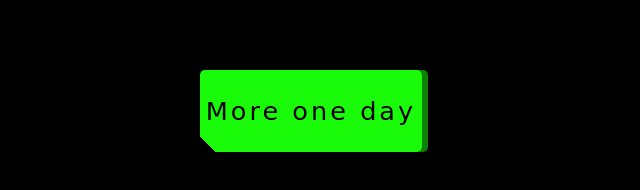
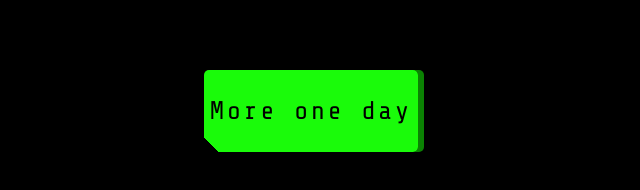
Before and after one commit to matheusz-nied/count-100-days-of-code, a plain HTML site: page index.html in a window 1280 px wide. Shown: the part 400-590 px from the top of the page, 329-969 px from the left. Drawn offline with nearby package versions, Linux system fonts and the light colour scheme.

Commit message:
100 Days of Code

```diff
--- a/style.scss
+++ b/style.scss
@@ -69,7 +69,7 @@ body {
 button, button::after {
   cursor: pointer;
   font-size: 1.6rem;
-  font-family: 'Bebas Neue', cursive;
+  font-family: 'Share Tech Mono', monospace;
   background: linear-gradient(45deg, transparent 5%, #1afb0a 5%);
   border-radius: 5px;
   border: 0;
```
Also changed, not shown: style.css, 1 other file.
